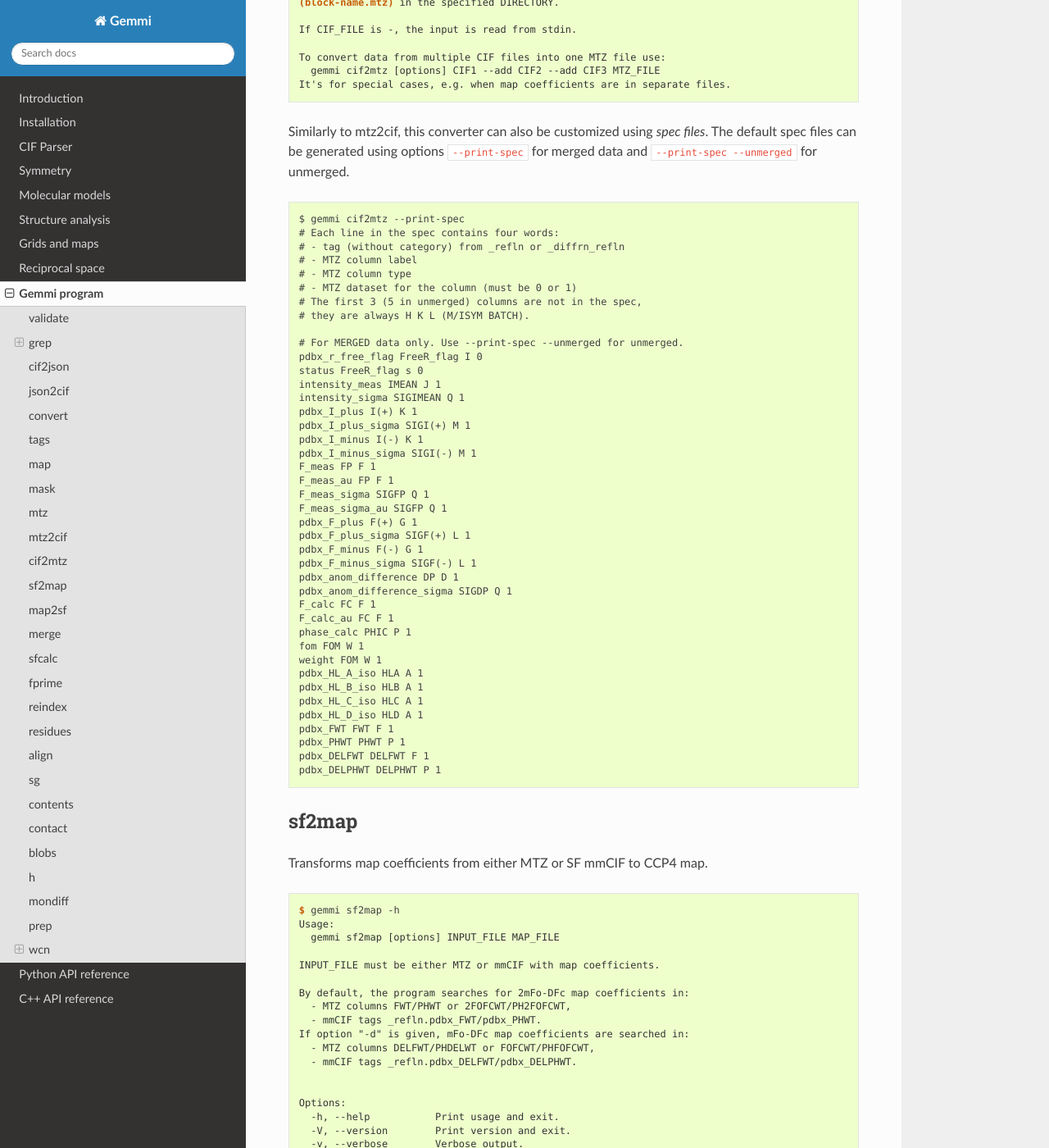
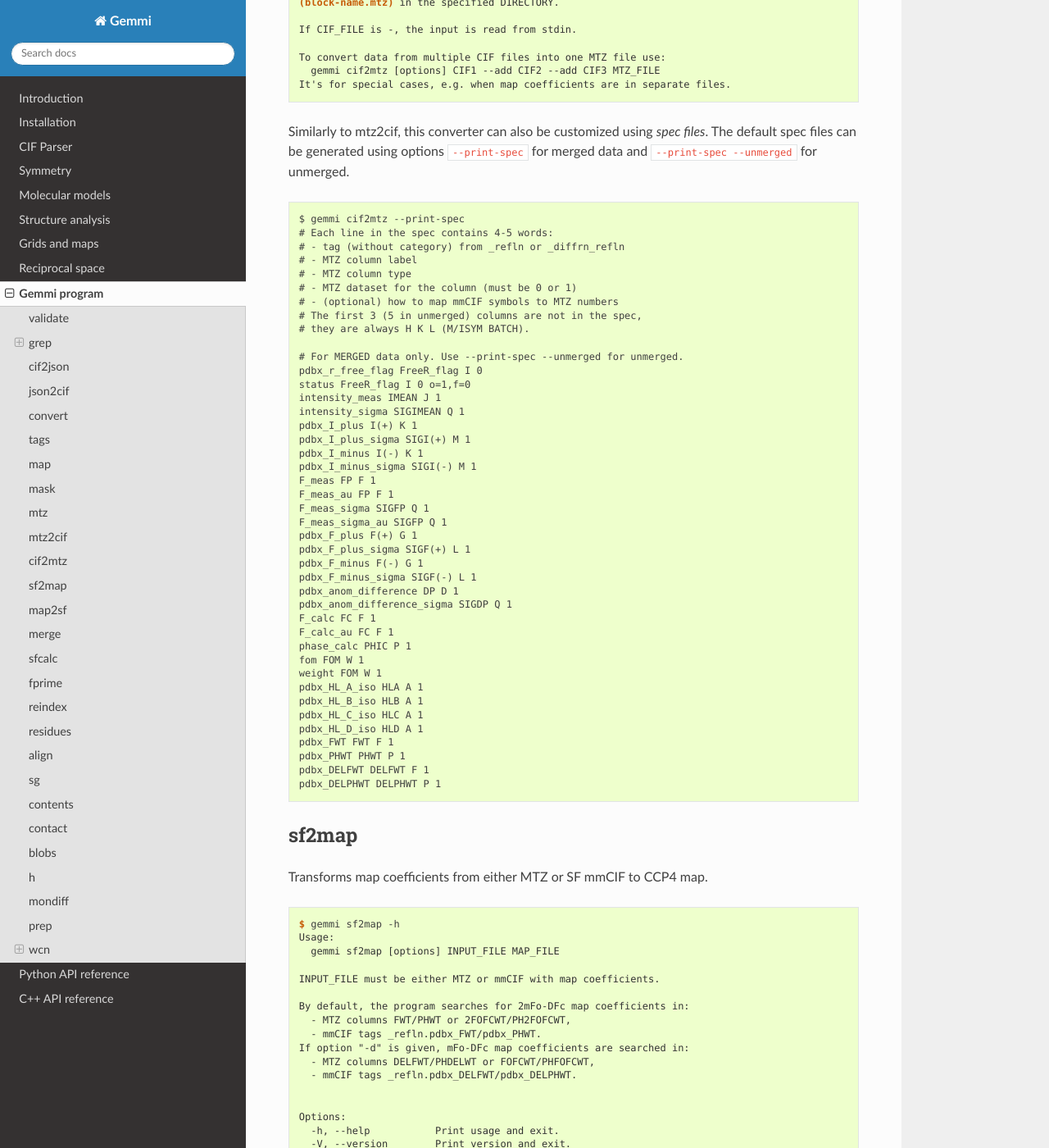
Before and after one commit to project-gemmi/gemmi, a Sphinx documentation site: the page built from docs/utils.rst, in a window 1280 px wide and 1400 px high, scrolled down 13323 px. Shown: the whole window at 82% size. Built offline with Sphinx 7.4.7 and the Read the Docs theme 2.0.0, drawn with Linux system fonts in a browser that asks for light colours.

Commit message:
cif2mtz spec can now map symbol in mmCIF columns to number in MTZ
useful for columns such as _refln.status and pdbx_signal_status

```diff
--- a/docs/cif2mtz-spec.txt
+++ b/docs/cif2mtz-spec.txt
@@ -1,15 +1,16 @@
 $ gemmi cif2mtz --print-spec
-# Each line in the spec contains four words:
+# Each line in the spec contains 4-5 words:
 # - tag (without category) from _refln or _diffrn_refln
 # - MTZ column label
 # - MTZ column type
 # - MTZ dataset for the column (must be 0 or 1)
+# - (optional) how to map mmCIF symbols to MTZ numbers
 # The first 3 (5 in unmerged) columns are not in the spec,
 # they are always H K L (M/ISYM BATCH).
 
 # For MERGED data only. Use --print-spec --unmerged for unmerged.
 pdbx_r_free_flag FreeR_flag I 0
-status FreeR_flag s 0
+status FreeR_flag I 0 o=1,f=0
 intensity_meas IMEAN J 1
 intensity_sigma SIGIMEAN Q 1
 pdbx_I_plus I(+) K 1
```
Also changed, not shown: 2 other files.
